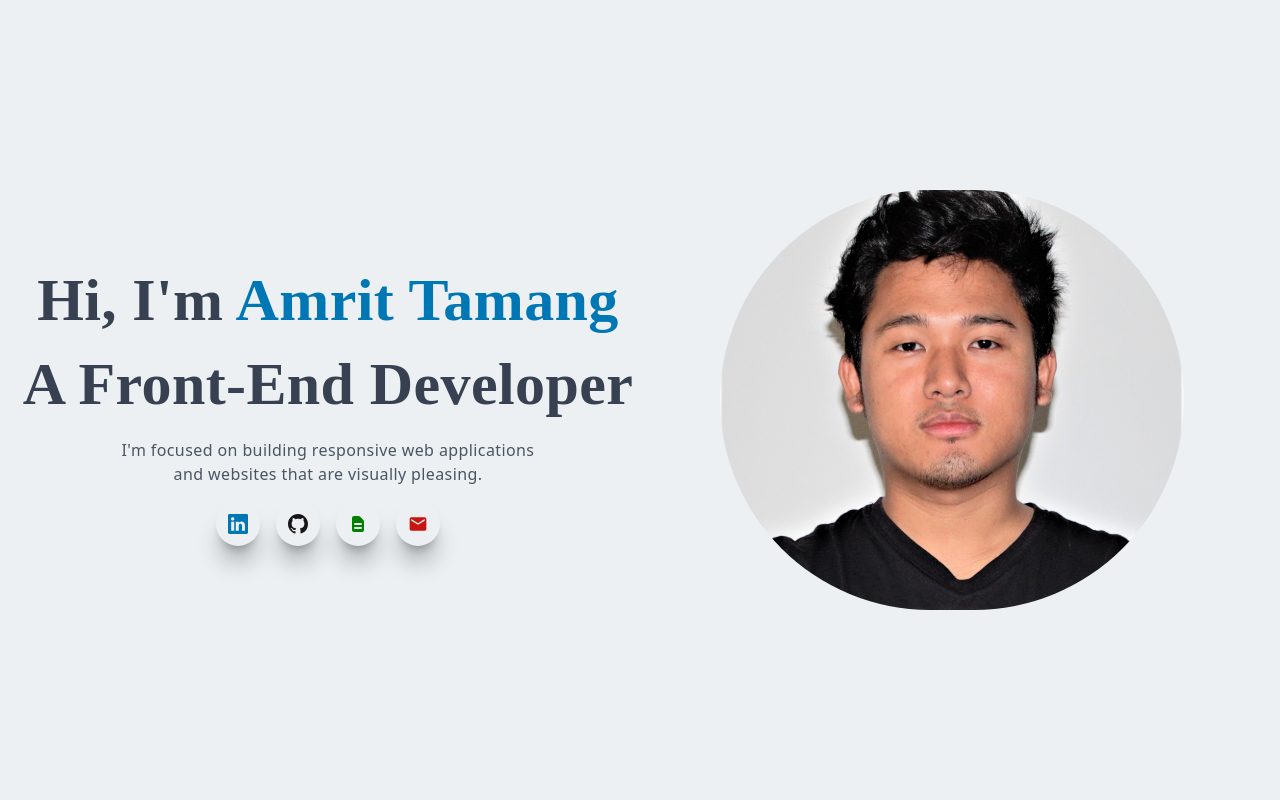
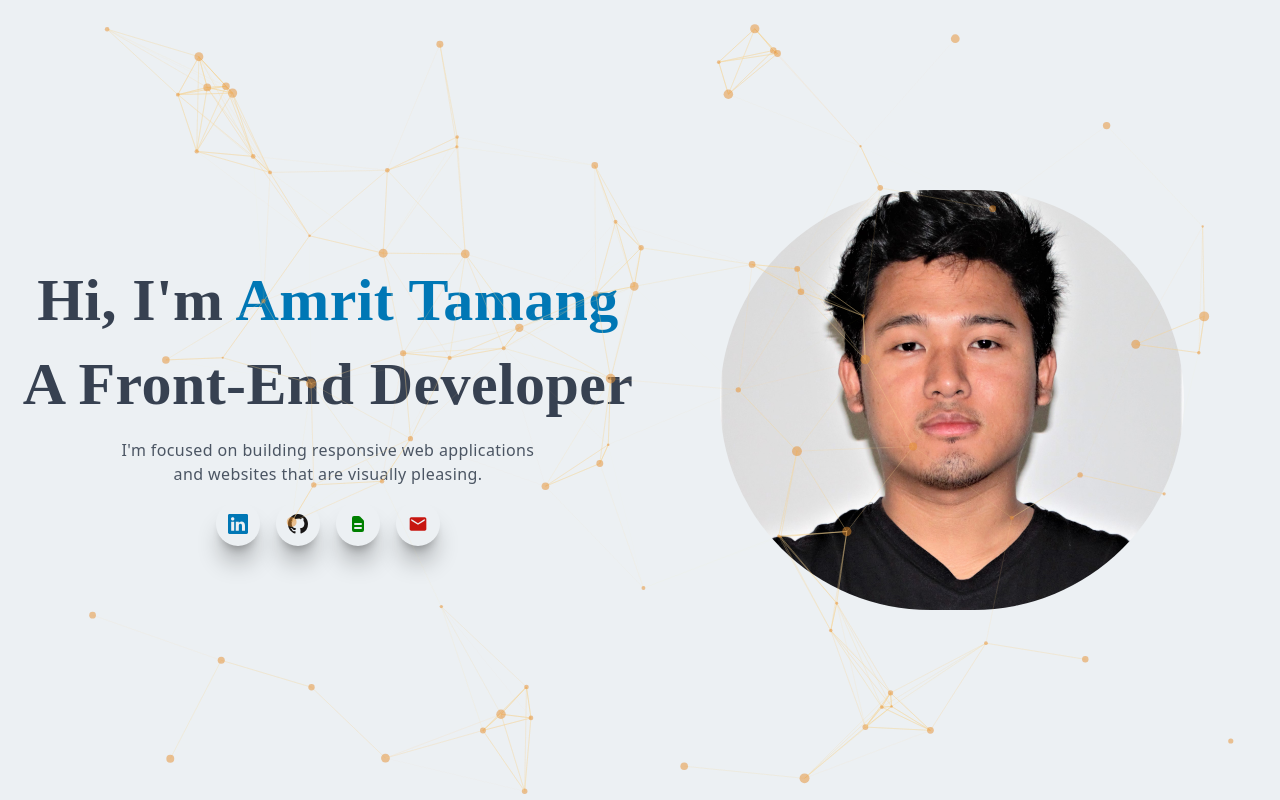
Before and after one commit to Amrit199/portfolio, a Next.js app: page /Main in a window 1280 px wide. Built offline with nearby package versions, Linux system fonts and the light colour scheme.

Commit message:
tsparticles added
added effects on the main page with ts particles

```diff
--- /dev/null
+++ b/components/ParticlesContainer.jsx
@@ -0,0 +1,89 @@
+import React, { useCallback } from 'react'
+import Particles from 'react-tsparticles'
+import { loadFull } from 'tsparticles'
+
+const ParticlesContainer = () => {
+
+    const particlesInit = useCallback(async (engine) => {
+        await loadFull(engine)
+    }, [])
+
+    const particlesLoaded = useCallback(async () => {}, [])
+  return (
+    <Particles className='w-full h-full absolute' id='tsparticles' init={particlesInit} loaded={particlesLoaded} options={{
+        fullScreen: {enable: false},
+        background: {
+            color: {
+                value: ''
+            },
+        },
+        fpsLimit: 120,
+        interactivity: {
+            events: {
+                onClick: {
+                    enable: false,
+                    mode: 'push',
+                },
+                onHover: {
+                    enable: true,
+                    mode: 'repulse',
+                },
+                resize: true,
+            },
+            modes: {
+                push: {
+                    quantity: 90
+                },
+                repulse: {
+                    distance: 200,
+                    duration: 0.4,
+                }
+            }
+        },
+        particles: {
+            color: {
+                value: '#e68e2e',
+            },
+            links: {
+                color: '#f5d393',
+                distance: 150,
+                enable: true,
+                opacity: 0.5,
+                width: 1
+            },
+            collisions: {
+                enable: true,
+            },
+            move: {
+                direction: 'none',
+                enable: true,
+                outModes: {
+                    default: 'bounce',
+                },
+                random: false,
+                speed: 1,
+                straight: false
+            },
+            number: {
+                density: {
+                    enable: true,
+                    area: 800
+                },
+                value: 80
+            },
+            opacity: {
+                value: 0.5,
+            },
+            shape: {
+                type: 'circle'
+            },
+            size: {
+                value: {min: 1, max: 5}
+            },
+        },
+        detectRetina: true,
+    }}/>
+  )
+}
+
+export default ParticlesContainer
--- a/package.json
+++ b/package.json
@@ -20,7 +20,10 @@
     "react": "18.2.0",
     "react-dom": "18.2.0",
     "react-icons": "^4.7.1",
-    "react-scroll": "^1.8.9"
+    "react-scroll": "^1.8.9",
+    "react-tsparticles": "^2.12.2",
+    "tsparticles": "^2.12.0",
+    "tsparticles-engine": "^2.12.0"
   },
   "devDependencies": {
     "@tailwindcss/aspect-ratio": "^0.4.2",
--- a/pages/Main.jsx
+++ b/pages/Main.jsx
@@ -3,6 +3,7 @@
 import logo from "../public/assets/logo.jpg";
 import Socialcontacts from "../components/Socialcontacts";
 import { Data } from "../data";
+import ParticlesContainer from "../components/ParticlesContainer";
 
 const Main = () => {
   return (
@@ -32,6 +33,10 @@
           />
         </div>
       </div>
+      <div className="w-[1200px] h-full absolute right-0 bottom-0">
+        {/* bg can be added here */}
+        <ParticlesContainer />
+      </div>
     </div>
   );
 };
```
Also changed, not shown: 1 other file (tests, documents, lock files or other folders).
